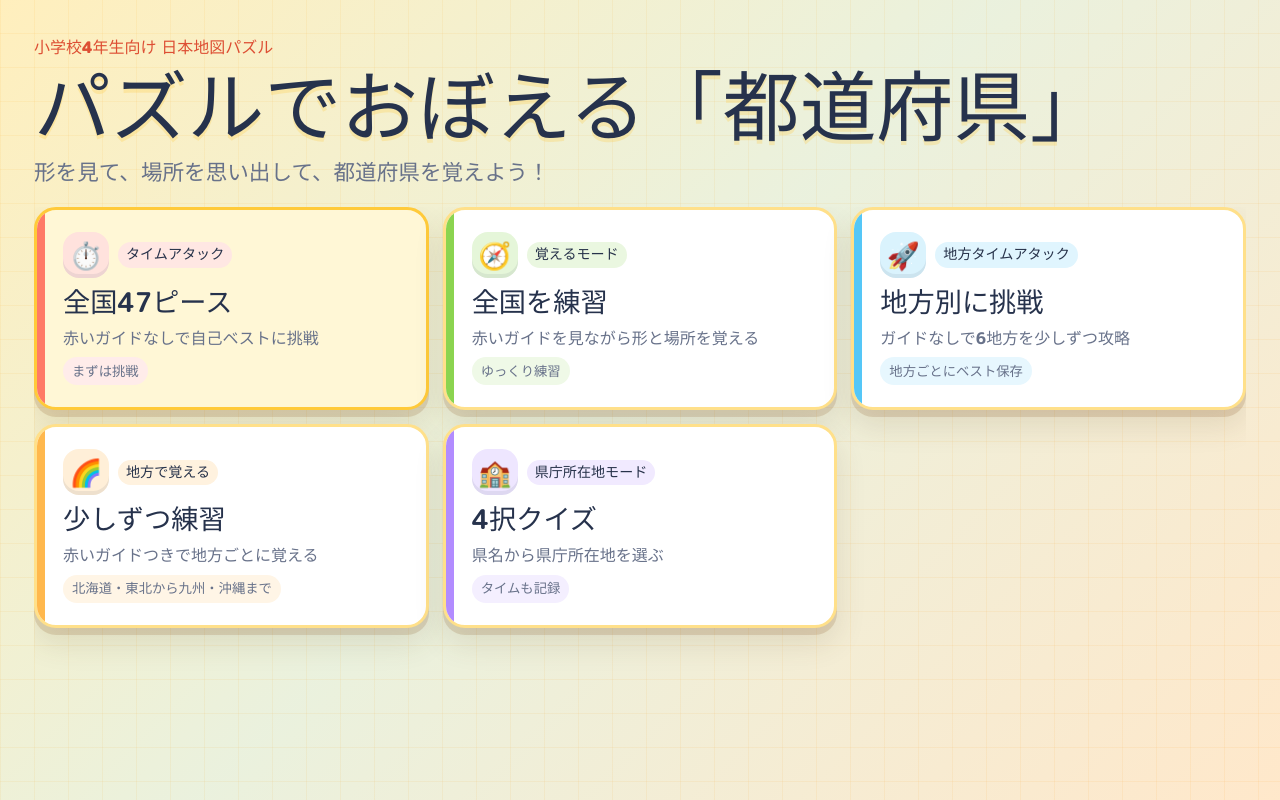
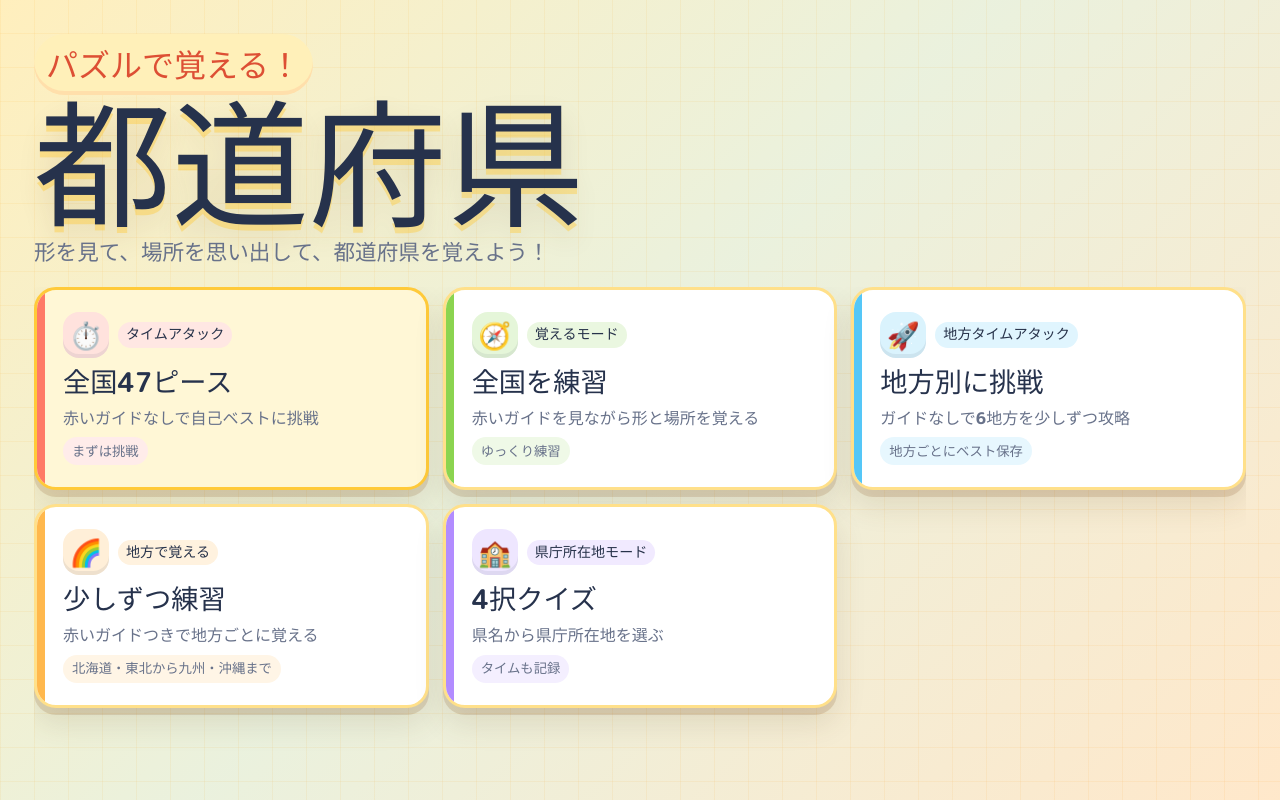
Before and after one commit to Kou-no1/todofuken, a React (Vite) app: page / in a window 1280 px wide. Built offline with nearby package versions, Linux system fonts and the light colour scheme.

Commit message:
Improve title and drag identity

```diff
--- a/src/components/Modes/ModeSelect.tsx
+++ b/src/components/Modes/ModeSelect.tsx
@@ -1,4 +1,3 @@
-import { APP_NAME } from "../../constants";
 import { loadBestTime } from "../../hooks/useBestTime";
 import { formatClock } from "../../utils/timeFormat";
 
@@ -50,8 +49,8 @@ export function ModeSelect({
   return (
     <main className="home-screen">
       <section className="home-hero" aria-labelledby="home-title">
-        <p className="hero-kicker">小学校4年生向け 日本地図パズル</p>
-        <h1 id="home-title">{APP_NAME}</h1>
+        <p className="hero-catch">パズルで覚える！</p>
+        <h1 id="home-title">都道府県</h1>
         <p className="hero-copy">形を見て、場所を思い出して、都道府県を覚えよう！</p>
       </section>
 
--- a/src/components/Modes/PrefecturePuzzleMode.tsx
+++ b/src/components/Modes/PrefecturePuzzleMode.tsx
@@ -423,6 +423,21 @@ export function PrefecturePuzzleMode({
           dropPreviewId={dropPreviewId}
           recentPlacedId={recentPlacedId}
         />
+        {activePrefecture ? (
+          <div
+            className="drag-name-badge"
+            style={
+              {
+                "--region-main": getRegionColor(activePrefecture.regionId).main,
+                "--region-soft": getRegionColor(activePrefecture.regionId).soft,
+                "--region-ink": getRegionColor(activePrefecture.regionId).ink
+              } as CSSProperties
+            }
+            aria-live="polite"
+          >
+            {activePrefecture.name}
+          </div>
+        ) : null}
         <MiniMap viewBox={viewport.viewBox} scopeIds={scopeIds} />
         <ZoomControls
           fitLabel={regionId ? "この地方を表示" : "全国表示"}
--- a/src/components/Puzzle/DragLayer.tsx
+++ b/src/components/Puzzle/DragLayer.tsx
@@ -4,7 +4,9 @@ import type { ActiveDrag } from "../../hooks/useDragAndDrop";
 import type { Prefecture } from "../../types/puzzle";
 import { viewBoxToString } from "../../utils/geometry";
 
-const DRAG_GHOST_OFFSET_Y = 58;
+const DRAG_GHOST_OFFSET_Y = 96;
+const DRAG_GHOST_EDGE_PADDING = 72;
+const DRAG_GHOST_MIN_Y = 84;
 
 type DragLayerProps = {
   activeDrag: ActiveDrag | null;
@@ -17,18 +19,19 @@ export function DragLayer({ activeDrag, prefecture }: DragLayerProps) {
   }
 
   const color = getRegionColor(prefecture.regionId);
+  const ghostY = Math.max(DRAG_GHOST_MIN_Y, activeDrag.clientY - DRAG_GHOST_OFFSET_Y);
   const viewBox = {
-    x: prefecture.bbox.x - 12,
-    y: prefecture.bbox.y - 12,
-    width: prefecture.bbox.width + 24,
-    height: prefecture.bbox.height + 24
+    x: prefecture.bbox.x - 18,
+    y: prefecture.bbox.y - 18,
+    width: prefecture.bbox.width + 36,
+    height: prefecture.bbox.height + 36
   };
 
   return (
     <div
       className="drag-layer"
       style={{
-        transform: `translate(${activeDrag.clientX}px, ${activeDrag.clientY - DRAG_GHOST_OFFSET_Y}px)`,
+        transform: `translate(clamp(${DRAG_GHOST_EDGE_PADDING}px, ${activeDrag.clientX}px, calc(100vw - ${DRAG_GHOST_EDGE_PADDING}px)), ${ghostY}px)`,
         "--region-main": color.main,
         "--region-soft": color.soft,
         "--region-ink": color.ink
--- a/src/styles/global.css
+++ b/src/styles/global.css
@@ -188,6 +188,7 @@ button:focus-visible {
 }
 
 .hero-kicker,
+.hero-catch,
 .result-mode,
 .quiz-step {
   margin: 0;
@@ -196,7 +197,27 @@ button:focus-visible {
   letter-spacing: 0;
 }
 
-.home-hero h1,
+.hero-catch {
+  width: fit-content;
+  padding: 6px 12px;
+  border-radius: 999px;
+  background: #fff0b9;
+  color: var(--accent-dark);
+  font-size: clamp(1.25rem, 3vw, 2rem);
+  box-shadow: inset 0 -4px 0 rgba(255, 122, 89, 0.14);
+}
+
+.home-hero h1 {
+  margin: 0;
+  font-size: clamp(4rem, 13vw, 8.6rem);
+  line-height: 0.9;
+  letter-spacing: 0;
+  color: #26324c;
+  text-shadow:
+    0 6px 0 rgba(255, 202, 58, 0.42),
+    0 14px 28px rgba(90, 62, 26, 0.14);
+}
+
 .select-heading h1 {
   margin: 0;
   font-size: clamp(2rem, 6vw, 4.8rem);
@@ -488,6 +509,31 @@ button:focus-visible {
   fill: var(--sky);
 }
 
+.drag-name-badge {
+  position: absolute;
+  z-index: 35;
+  top: clamp(10px, 2.4vh, 22px);
+  left: 50%;
+  transform: translateX(-50%);
+  max-width: min(82vw, 430px);
+  padding: 9px 18px 11px;
+  border: 3px solid var(--region-main);
+  border-radius: 999px;
+  background: color-mix(in srgb, var(--region-soft) 84%, white);
+  color: var(--region-ink);
+  box-shadow: 0 12px 28px rgba(39, 50, 74, 0.18), inset 0 -5px 0 rgba(255, 255, 255, 0.58);
+  font-size: clamp(2.1rem, 6vw, 4rem);
+  font-weight: 900;
+  line-height: 1;
+  text-align: center;
+  white-space: nowrap;
+  overflow: hidden;
+  text-overflow: ellipsis;
+  pointer-events: none;
+  will-change: transform;
+  animation: lift-piece 160ms ease-out;
+}
+
 .prefecture-shape path {
   fill: #fffdf3;
   fill-rule: evenodd;
@@ -720,14 +766,14 @@ button:focus-visible {
   position: fixed;
   left: 0;
   top: 0;
-  width: 116px;
-  height: 96px;
+  width: 144px;
+  height: 120px;
   display: grid;
   place-items: center;
   pointer-events: none;
   z-index: 40;
   translate: -50% -50%;
-  scale: 1.12;
+  scale: 1.18;
   filter: drop-shadow(0 18px 24px rgba(39, 50, 74, 0.26)) drop-shadow(0 4px 8px rgba(39, 50, 74, 0.18));
   will-change: transform, scale, filter;
   animation: lift-piece 180ms ease-out;
@@ -1109,9 +1155,17 @@ button:focus-visible {
     gap: 10px;
   }
 
-  .home-hero h1,
+  .home-hero h1 {
+    font-size: clamp(3.5rem, 17vw, 4.5rem);
+  }
+
   .select-heading h1 {
     font-size: 1.85rem;
+  }
+
+  .hero-catch {
+    padding: 5px 10px;
+    font-size: 1.08rem;
   }
 
   .hero-copy,
```
Also changed, not shown: 4 other files (tests, documents, lock files or other folders).
